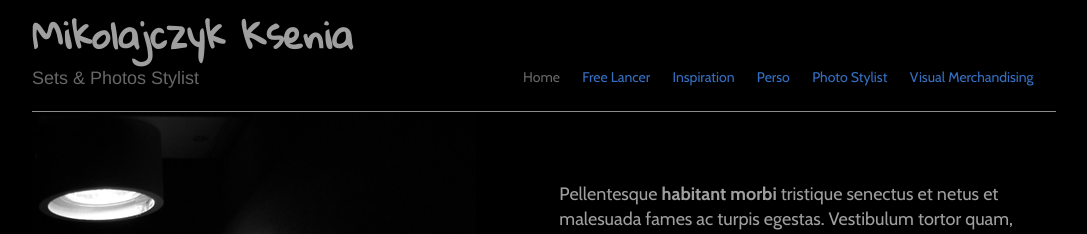
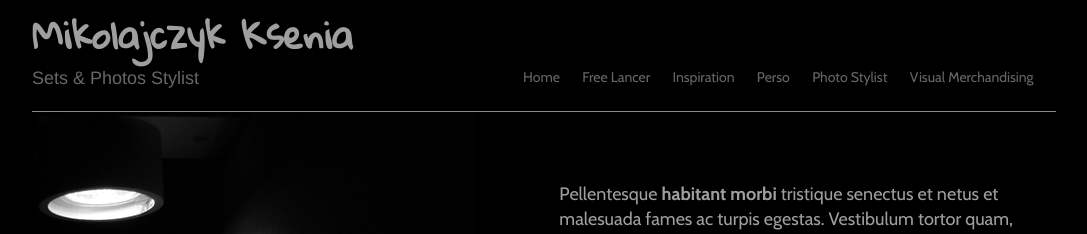
Before and after one commit to mk-stylist/mk-stylist.github.io, a Jekyll site: the page built from index.html, in a window 1280 px wide. Shown: the top 234 px of the page, without its empty margins (96-1183 px from the left). Built offline with Jekyll 4.4.1, drawn with Linux system fonts in a browser that asks for light colours; Markdown is read by kramdown in place of the engine named in the settings.

Commit message:
fix colors of menu

```diff
--- a/assets/css/app.css
+++ b/assets/css/app.css
@@ -3,8 +3,8 @@ body {
     font-family: "Cabin";
 }
 
-a {
-    text-decoration: none;
+a:hover {
+    color: yellow;
 }
 
 .wrap {
@@ -44,18 +44,25 @@ header {
 header h1 a {
     color: rgb(159, 159, 159);
     font-family: "Gloria Hallelujah";
+    text-decoration: none;
+
+}
+
+header h1 a:hover {
+    color: rgb(103, 103, 103);
 }
 
 header h3 {
     color: rgb(103, 103, 103);
 }
 
-header .navbar > ul li a:hover, header .navbar > ul li a:visited, header .navbar > ul li a:active {
+nav ul li a, nav ul li a:visited, nav ul li a:active {
     color: rgb(103, 103, 103);
 }
 
-header .navbar ul li a:hover {
-    color: rgb(139, 139, 139);
+
+a:hover {
+    color: green;
 }
 
 .owl-theme .owl-controls {
@@ -125,32 +132,5 @@ header .navbar ul li a:hover {
 .navbar li:hover ul { display: block; }
 .navbar ul li ul    { width: 100%; }
 .navbar ul li ul li { margin-left: 0; }
-.navbar ul li ul li a { white-space: nowrap;}
-
-
-
-
-/* ul.subnav { */
-/*     position: absolute; */
-/*     background-color: rgb(159, 159, 159); */
-/*     width: 100%; */
-/*     display: none; */
-/* } */
-
-/* ul.subnav:hover { */
-/*     display: block; */
-/* } */
-
-/* ul.subnav li { */
-/*     display: block; */
-/*     margin-left: 0; */
-/*     width: 100%; */
-/*     padding-left: 1px; */
-/*     clear: left; */
-/*     overflow: hidden; */
-/* } */
-
-
-/* ul.subnav li a { */
-/*     color: #000; */
-/* } */
+.navbar ul li ul li a { white-space: nowrap; }
+.navbar ul li a:hover { color: rgb(139, 139, 139); }
```
